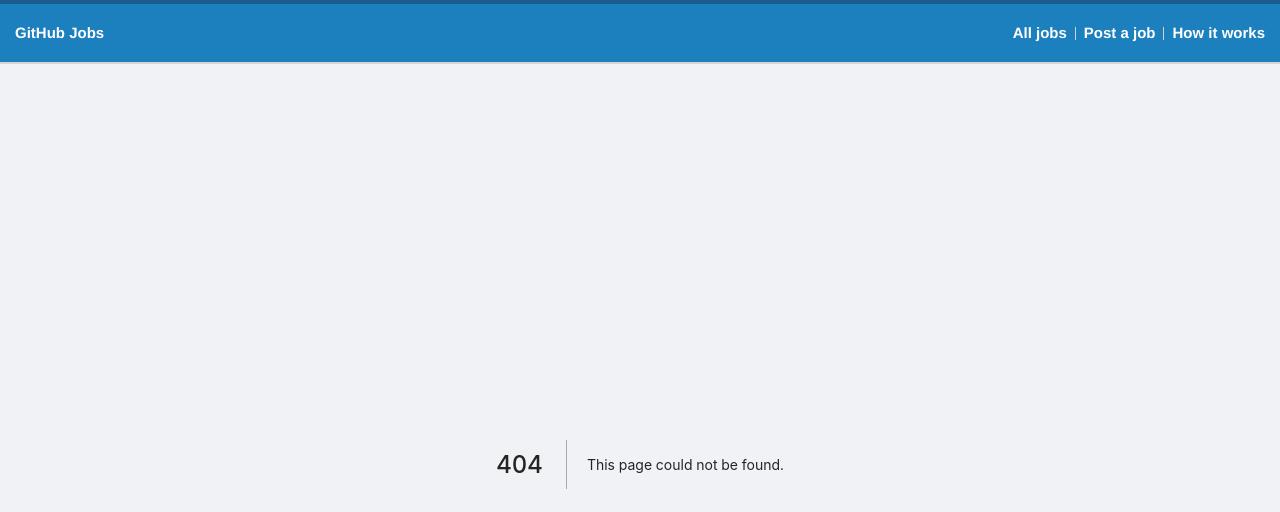
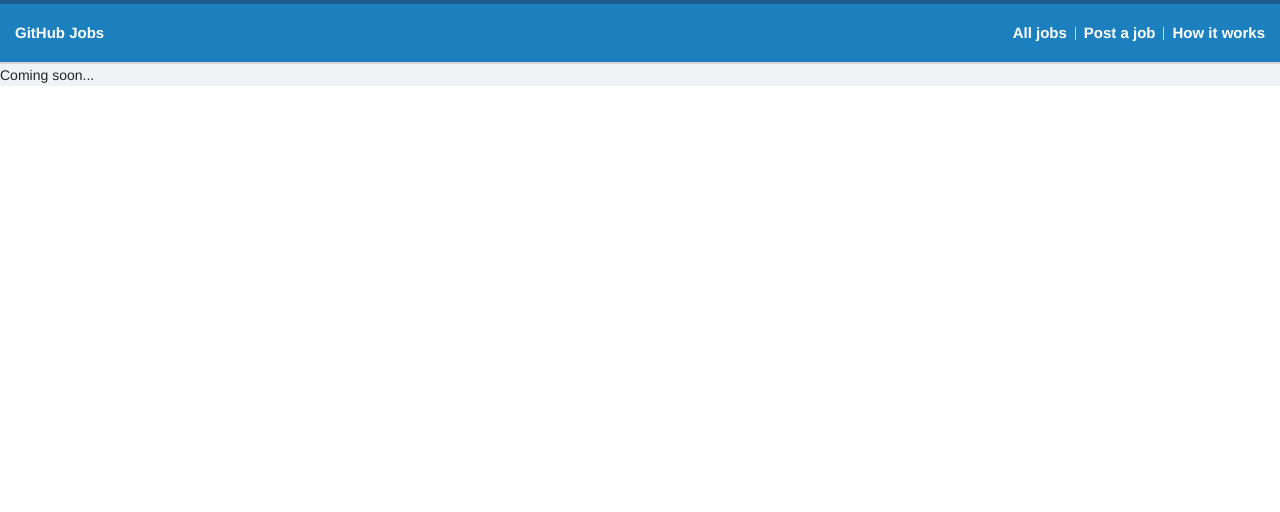
Before and after one commit to nevraka/githubjobs, a Next.js app: page /post in a window 1280 px wide. Before the commit this address had no page. Shown: the top 512 px of the page. Built offline with nearby package versions, Linux system fonts and the light colour scheme.

Commit message:
create post page

```diff
--- /dev/null
+++ b/pages/post.js
@@ -0,0 +1,7 @@
+import React from 'react';
+
+const Post = () => {
+  return <div>Coming soon...</div>;
+};
+
+export default Post;
```
